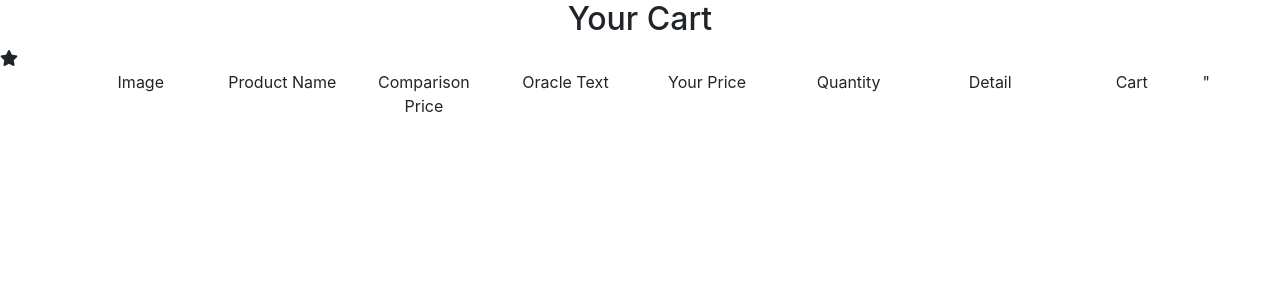
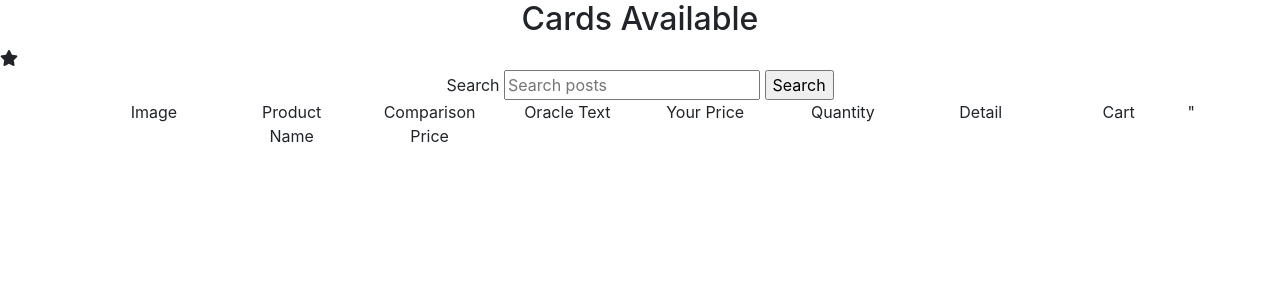
Before and after one commit to ilovenuclearpower/ecommerce-MTG-apprenti, a Django app: template appdirectory/mtgstore/templates/cardlist/cardlist.html in a window 1280 px wide. Shown: the part 168-468 px from the top of the page. Run offline with Django 3.2, Linux system fonts and the light colour scheme; the template is opened without the code that fills it, so the values that code supplies are empty; some libraries are stand-ins or nearby versions.

Commit message:
Completed cardlist functionality, CSS prettifying is still required.

```diff
--- a/appdirectory/mtgstore/templates/cardlist/cardlist.html
+++ b/appdirectory/mtgstore/templates/cardlist/cardlist.html
@@ -1,10 +1,10 @@
 {% extends "base.html" %}
-
 {% block header %}
-<h2 class="page-section-heading text-center">Your Cart</h2>
+<h2 class="page-section-heading text-center">Cards Available</h2>
 {% endblock header %}
 
 {% block main %}
+{% include "searchbar.html" %}
 <div class="container">
     <div class="row">
         <div class="col cardtableheading">Image</div>
--- a/appdirectory/mtgstore/templates/cardlist/totallylost.html
+++ b/appdirectory/mtgstore/templates/cardlist/totallylost.html
@@ -1,11 +1,10 @@
 {% extends "base.html" %}
-
 {% block header %}
 <h2 class="page-section-heading text-center">We couldn't find a card, try searching again!</h2>
 {% endblock header %}
 
 {% block main %}
-
+{% include "searchbar.html" %}
 <div class="container">
     <div class="row">
         <div class="col cardtableheading">Image</div>
--- /dev/null
+++ b/appdirectory/mtgstore/templates/searchbar.html
@@ -0,0 +1,6 @@
+<div class="container searchbar text-center">
+<form action="{% url 'cardlist_ns:search_card_list' %}" method="GET" value="{{request.GET.q}}">
+Search <input type="text" name="q" value="{{request.GET.q}}" placeholder="Search posts"/>
+<input type="submit" name="submit" value="Search"/>
+</form>
+<div>
```
